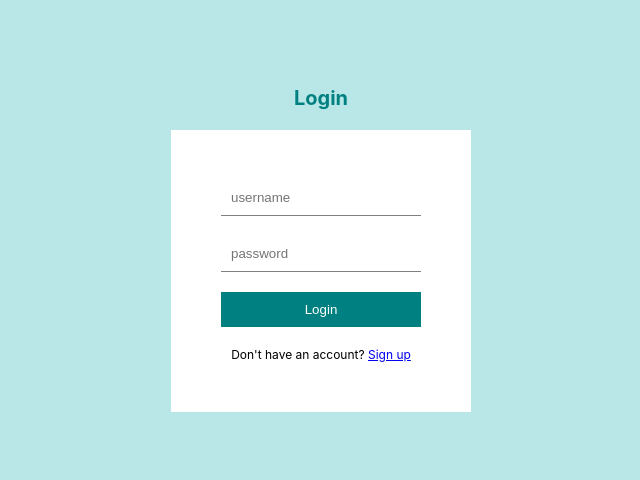
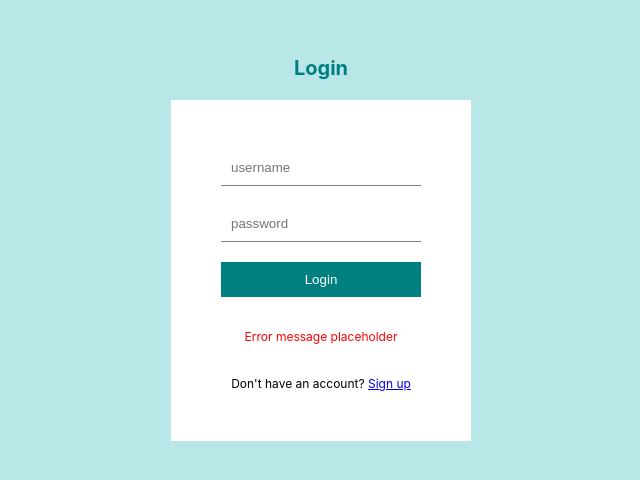
Before and after one commit to abudiab/Blog-website-GSG, a React (Create React App) app in the folder client/: page /login in a window 1280 px wide. Shown: the part 158-638 px from the top of the page, without its empty margins (319-959 px from the left). Built offline with nearby package versions, Linux system fonts and the light colour scheme.

Commit message:
accounting for future error messages

```diff
--- a/client/src/pages/Login.js
+++ b/client/src/pages/Login.js
@@ -9,6 +9,7 @@ const Login = () => {
         <input type="text" placeholder="username"></input>
         <input type="password" placeholder="password"></input>
         <button>Login</button>
+        <p>Error message placeholder</p>
         <span>
           Don't have an account? <Link to="/register">Sign up</Link>
         </span>
--- a/client/src/style.scss
+++ b/client/src/style.scss
@@ -40,6 +40,12 @@ $lightgreen: #b9e7e7;
         cursor: pointer;
       }
 
+      p {
+        font-size: 12px;
+        color: red;
+        text-align: center;
+      }
+
       span {
         font-size: 12px;
         text-align: center;
```
